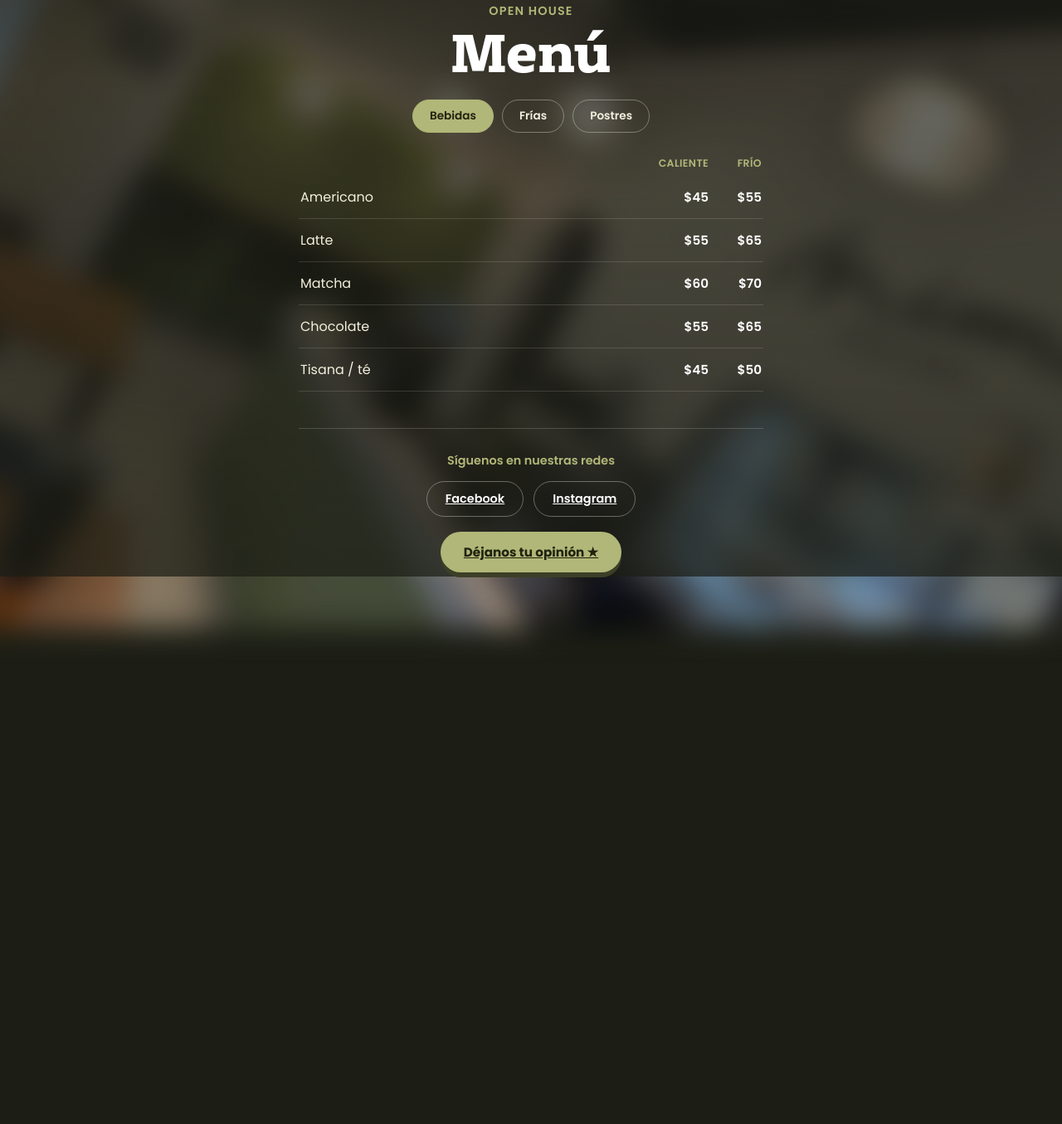
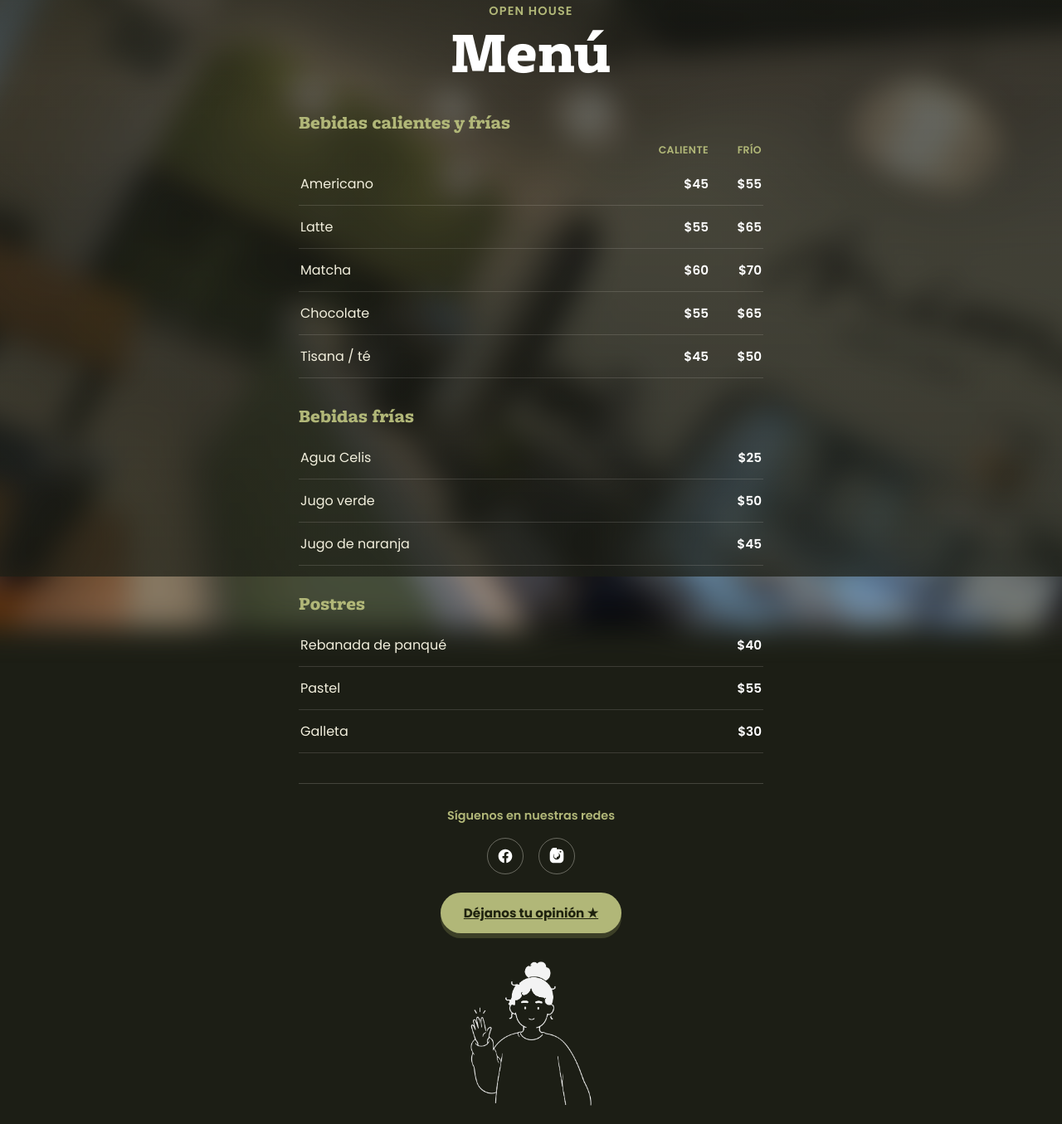
Before and after one commit to paqotorres/mimo-menu, an Astro site: page /menu-open-house in a window 1280 px wide. Shown: the part 105-1460 px from the top of the page at 83% size. Before the commit the page ends 851 px from the top, so only its background shows below. Built offline with nearby package versions, Linux system fonts and the light colour scheme; Astro itself is replaced by a stand-in of ours.

Commit message:
Simplify menu to a single flowing list, swap social text links for icon buttons, add waving Mimo illustration at the bottom

```diff
--- a/src/pages/menu-open-house.astro
+++ b/src/pages/menu-open-house.astro
@@ -35,13 +35,8 @@ const postres = [
       <p class="eyebrow">Open House</p>
       <h1 class="title">Menú</h1>
 
-      <nav class="tabs" id="menu-tabs">
-        <button class="tab-btn active" type="button" data-target="panel-calientes">Bebidas</button>
-        <button class="tab-btn" type="button" data-target="panel-frias">Frías</button>
-        <button class="tab-btn" type="button" data-target="panel-postres">Postres</button>
-      </nav>
-
-      <section class="menu-panel" id="panel-calientes">
+      <section class="menu-section">
+        <h2>Bebidas calientes y frías</h2>
         <div class="menu-columns">
           <span></span>
           <span class="col-label">Caliente</span>
@@ -58,7 +53,8 @@ const postres = [
         }
       </section>
 
-      <section class="menu-panel" id="panel-frias" hidden>
+      <section class="menu-section">
+        <h2>Bebidas frías</h2>
         {
           bebidasFrias.map((item) => (
             <div class="menu-row one-col">
@@ -69,7 +65,8 @@ const postres = [
         }
       </section>
 
-      <section class="menu-panel" id="panel-postres" hidden>
+      <section class="menu-section">
+        <h2>Postres</h2>
         {
           postres.map((item) => (
             <div class="menu-row one-col">
@@ -83,13 +80,27 @@ const postres = [
       <div class="social">
         <p class="social-title">Síguenos en nuestras redes</p>
         <div class="social-links">
-          <a href="https://www.facebook.com/mimoestudio.mx" target="_blank" rel="noopener">Facebook</a>
-          <a href="https://www.instagram.com/mimoestudio.mx" target="_blank" rel="noopener">Instagram</a>
+          <a href="https://www.facebook.com/mimoestudio.mx" target="_blank" rel="noopener" aria-label="Facebook">
+            <svg viewBox="0 0 24 24" fill="currentColor" aria-hidden="true">
+              <path
+                d="M22 12.06C22 6.5 17.52 2 12 2S2 6.5 2 12.06c0 5.02 3.66 9.18 8.44 9.94v-7.03H7.9v-2.91h2.54V9.85c0-2.51 1.49-3.9 3.77-3.9 1.09 0 2.24.2 2.24.2v2.46h-1.26c-1.24 0-1.63.77-1.63 1.56v1.88h2.78l-.45 2.91h-2.33V22c4.78-.76 8.44-4.92 8.44-9.94Z"
+              />
+            </svg>
+          </a>
+          <a href="https://www.instagram.com/mimoestudio.mx" target="_blank" rel="noopener" aria-label="Instagram">
+            <svg viewBox="0 0 24 24" fill="currentColor" aria-hidden="true">
+              <path
+                d="M12 2c2.72 0 3.06.01 4.12.06 1.07.05 1.79.22 2.43.47.66.26 1.21.6 1.77 1.15.5.5.9 1.1 1.15 1.77.25.64.42 1.36.47 2.43.05 1.06.06 1.4.06 4.12s-.01 3.06-.06 4.12c-.05 1.07-.22 1.79-.47 2.43a4.9 4.9 0 0 1-1.15 1.77 4.9 4.9 0 0 1-1.77 1.15c-.64.25-1.36.42-2.43.47-1.06.05-1.4.06-4.12.06s-3.06-.01-4.12-.06c-1.07-.05-1.79-.22-2.43-.47a4.9 4.9 0 0 1-1.77-1.15 4.9 4.9 0 0 1-1.15-1.77c-.25-.64-.42-1.36-.47-2.43C2.01 15.06 2 14.72 2 12s.01-3.06.06-4.12c.05-1.07.22-1.79.47-2.43.26-.66.6-1.21 1.15-1.77A4.9 4.9 0 0 1 5.45.53c.64-.25 1.36-.42 2.43-.47C8.94.01 9.28 0 12 0Zm0 5a5 5 0 1 0 0 10 5 5 0 0 0 0-10Zm0 8.25A3.25 3.25 0 1 1 12 6.75a3.25 3.25 0 0 1 0 6.5ZM17.4 4.6a1.17 1.17 0 1 0 0 2.34 1.17 1.17 0 0 0 0-2.34Z"
+              />
+            </svg>
+          </a>
         </div>
         <a class="review-link" href="https://g.page/r/CRNfmAWG6xMGECE/review" target="_blank" rel="noopener">
           Déjanos tu opinión ★
         </a>
       </div>
+
+      <img class="wave-illustration" src="/char-wave-white.png" alt="Mimo saludando" loading="lazy" />
     </div>
   </main>
 
@@ -100,7 +111,7 @@ const postres = [
       display: flex;
       justify-content: center;
       overflow: hidden;
-      padding: 48px 24px 56px;
+      padding: 48px 24px 32px;
     }
     .bg {
       position: fixed;
@@ -150,53 +161,22 @@ const postres = [
       font-weight: 700;
       font-size: clamp(3rem, 14vw, 4.5rem);
       color: #fff;
-      margin: 0 0 24px;
+      margin: 0 0 36px;
       line-height: 0.95;
     }
 
-    /* ---------- Tabs ---------- */
-    .tabs {
-      display: flex;
-      gap: 10px;
-      margin-bottom: 28px;
-      flex-wrap: wrap;
-      justify-content: center;
+    /* ---------- Menu list (no cards, just hairline rows) ---------- */
+    .menu-section {
+      width: 100%;
+      margin-bottom: 30px;
     }
-    .tab-btn {
-      font-family: 'Poppins', sans-serif;
-      font-weight: 600;
-      font-size: 0.85rem;
-      color: var(--paper);
-      background: transparent;
-      border: 1px solid rgba(251, 249, 238, 0.35);
-      border-radius: 100px;
-      padding: 9px 20px;
-      transition: all 0.2s ease;
-    }
-    .tab-btn.active {
-      background: var(--accent-mid);
-      border-color: var(--accent-mid);
-      color: #20230f;
-    }
-    .tab-btn:not(.active):hover {
-      border-color: rgba(251, 249, 238, 0.7);
-    }
-
-    /* ---------- Menu list (no cards, just hairline rows) ---------- */
-    .menu-panel {
-      width: 100%;
-      margin-bottom: 8px;
-      animation: fade-in 0.25s ease;
-    }
-    @keyframes fade-in {
-      from {
-        opacity: 0;
-        transform: translateY(4px);
-      }
-      to {
-        opacity: 1;
-        transform: translateY(0);
-      }
+    .menu-section h2 {
+      font-family: 'FreightMacro', Georgia, serif;
+      font-weight: 700;
+      font-size: 1.4rem;
+      color: var(--accent-mid);
+      text-align: left;
+      margin: 0 0 10px;
     }
     .menu-columns {
       display: grid;
@@ -241,7 +221,7 @@ const postres = [
 
     /* ---------- Social / review ---------- */
     .social {
-      margin-top: 36px;
+      margin-top: 6px;
       padding-top: 28px;
       border-top: 1px solid rgba(251, 249, 238, 0.18);
       width: 100%;
@@ -251,28 +231,32 @@ const postres = [
       font-weight: 600;
       font-size: 0.9rem;
       color: var(--accent-mid);
-      margin: 0 0 14px;
+      margin: 0 0 16px;
     }
     .social-links {
       display: flex;
-      gap: 12px;
+      gap: 18px;
       justify-content: center;
-      margin-bottom: 18px;
-      flex-wrap: wrap;
+      margin-bottom: 22px;
     }
     .social-links a {
-      font-family: 'Poppins', sans-serif;
-      font-weight: 600;
-      font-size: 0.9rem;
+      display: flex;
+      align-items: center;
+      justify-content: center;
+      width: 44px;
+      height: 44px;
+      border-radius: 50%;
+      border: 1px solid rgba(251, 249, 238, 0.35);
       color: #fff;
-      border: 1px solid rgba(251, 249, 238, 0.35);
-      border-radius: 100px;
-      padding: 10px 22px;
       transition: all 0.2s ease;
+    }
+    .social-links svg {
+      width: 20px;
+      height: 20px;
     }
     .social-links a:hover {
       border-color: #fff;
-      transform: translateY(-1px);
+      transform: translateY(-2px);
     }
     .review-link {
       display: inline-block;
@@ -293,22 +277,13 @@ const postres = [
       transform: translateY(3px);
       box-shadow: 0 3px 0 0 var(--accent-strong);
     }
+
+    /* ---------- Illustration ---------- */
+    .wave-illustration {
+      width: 150px;
+      height: auto;
+      margin-top: 32px;
+      opacity: 0.95;
+    }
   </style>
-
-  <script>
-    const tabButtons = document.querySelectorAll<HTMLButtonElement>('.tab-btn');
-    const panels = document.querySelectorAll<HTMLElement>('.menu-panel');
-
-    tabButtons.forEach((btn) => {
-      btn.addEventListener('click', () => {
-        tabButtons.forEach((b) => b.classList.remove('active'));
-        btn.classList.add('active');
-
-        const targetId = btn.dataset.target;
-        panels.forEach((panel) => {
-          panel.hidden = panel.id !== targetId;
-        });
-      });
-    });
-  </script>
 </Layout>
```
Also changed, not shown: public/char-wave-white.png (added).
